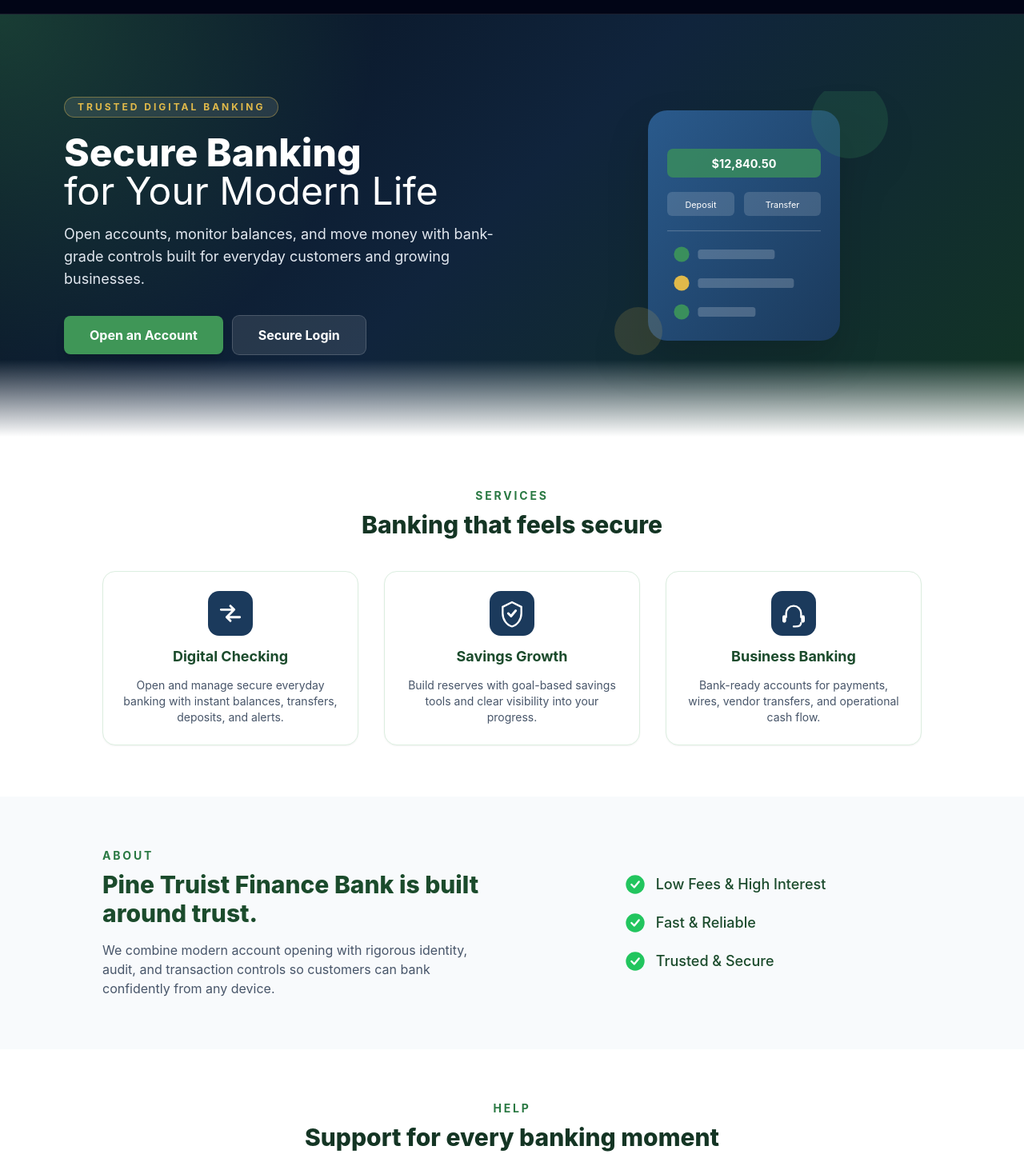
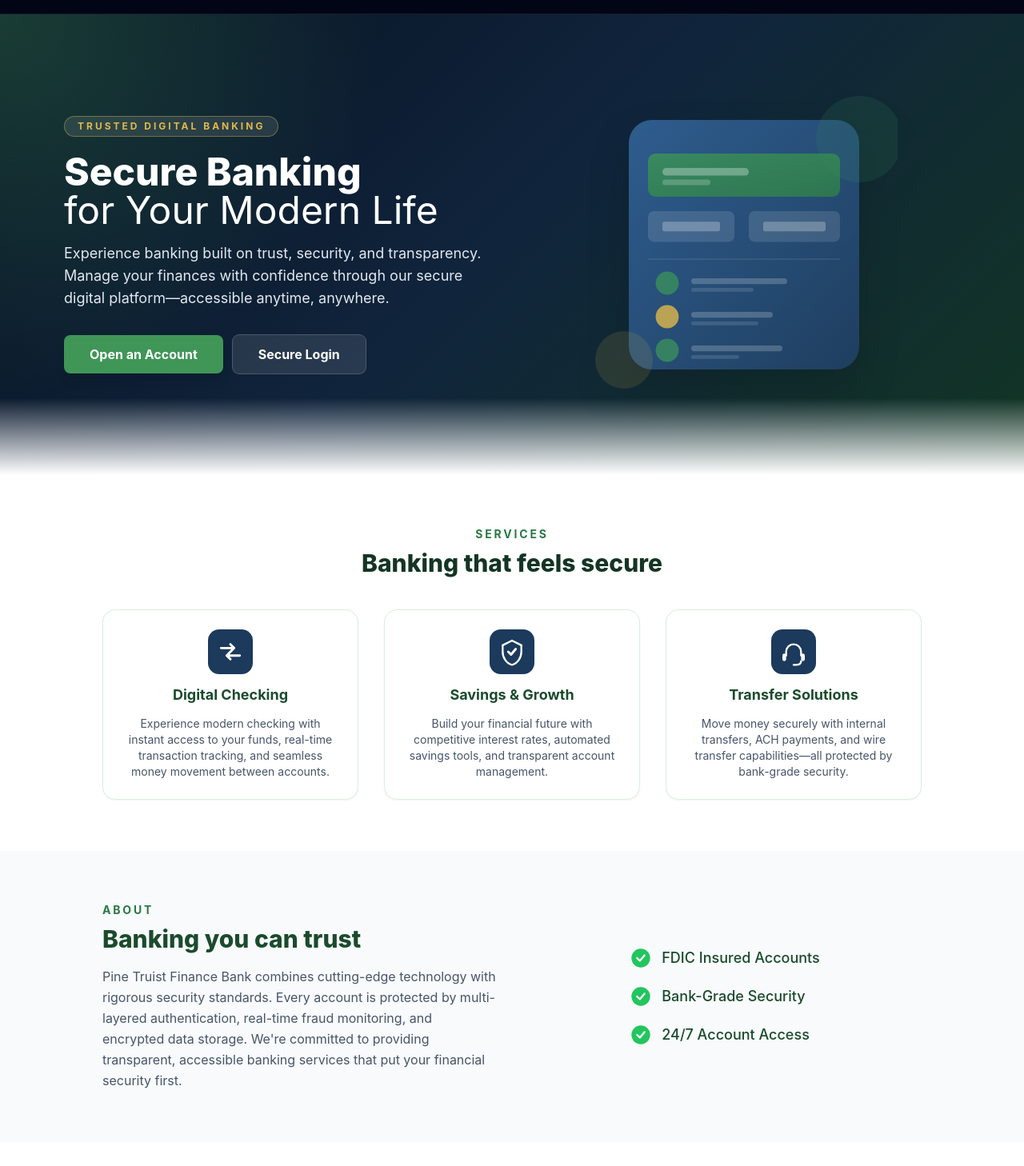
Before and after one commit to Sussyfreelandx/Pine-Truist-Financial-Bank, a React (Vite) app in the folder apps/web/: page / in a window 1280 px wide. Shown: the part 52-1510 px from the top of the page at 80% size. Built offline with nearby package versions, Linux system fonts and the light colour scheme; no server answers.

Commit message:
Revise Landing page content for clarity and impact
Updated service and help card descriptions for clarity and impact. Revised various text elements for improved messaging.

```diff
--- a/apps/web/src/pages/Landing.jsx
+++ b/apps/web/src/pages/Landing.jsx
@@ -70,22 +70,22 @@
 const serviceCards = [
   {
     title: 'Digital Checking',
-    desc: 'Open and manage secure everyday banking with instant balances, transfers, deposits, and alerts.',
+    desc: 'Experience modern checking with instant access to your funds, real-time transaction tracking, and seamless money movement between accounts.',
   },
   {
-    title: 'Savings Growth',
-    desc: 'Build reserves with goal-based savings tools and clear visibility into your progress.',
+    title: 'Savings & Growth',
+    desc: 'Build your financial future with competitive interest rates, automated savings tools, and transparent account management.',
   },
   {
-    title: 'Business Banking',
-    desc: 'Bank-ready accounts for payments, wires, vendor transfers, and operational cash flow.',
+    title: 'Transfer Solutions',
+    desc: 'Move money securely with internal transfers, ACH payments, and wire transfer capabilities—all protected by bank-grade security.',
   },
 ];
 
 const helpCards = [
-  'Account specialists are available 24/7 for login, transfer, and security support.',
-  'Real-time fraud monitoring helps protect every session and transaction.',
-  'Encrypted onboarding keeps personal information protected from application to approval.',
+  'Multi-factor authentication and encryption protect your login credentials and personal information at every step.',
+  'Real-time fraud detection monitors transactions around the clock to identify and prevent suspicious activity.',
+  'Secure account recovery options ensure you always have access to your funds when you need them.',
 ];
 
 /* ─── Landing page ──────────────────────────────────────────────────── */
@@ -134,8 +134,8 @@
               <span className="font-normal">for Your Modern Life</span>
             </h1>
             <p className="text-slate-200 text-lg mb-8 max-w-xl">
-              Open accounts, monitor balances, and move money with bank-grade controls built for
-              everyday customers and growing businesses.
+              Experience banking built on trust, security, and transparency. Manage your finances
+              with confidence through our secure digital platform—accessible anytime, anywhere.
             </p>
             <div className="flex flex-col sm:flex-row gap-3 justify-center md:justify-start">
               <Link
@@ -153,9 +153,11 @@
             </div>
           </div>
           <div className="flex-1 flex justify-center">
+            <div className="relative w-full max-w-sm">
+              {/* Banking illustration without hardcoded values */}
               <svg
-              viewBox="0 0 320 280"
-              className="w-full max-w-sm drop-shadow-2xl"
+                viewBox="0 0 320 320"
+                className="w-full drop-shadow-2xl"
                 xmlns="http://www.w3.org/2000/svg"
               >
                 <defs>
@@ -163,30 +165,71 @@
                     <stop offset="0%" stopColor="#2a5a8c" />
                     <stop offset="100%" stopColor="#1b3a5c" />
                   </linearGradient>
+                  <linearGradient id="cardGrad" x1="0%" y1="0%" x2="100%" y2="100%">
+                    <stop offset="0%" stopColor="#3a8f5c" />
+                    <stop offset="100%" stopColor="#2f7a4d" />
+                  </linearGradient>
                 </defs>
-              <rect x="60" y="20" width="200" height="240" rx="20" fill="url(#heroGrad)" />
-              <rect x="80" y="60" width="160" height="30" rx="6" fill="#3a8f5c" opacity="0.8" />
-              <text x="160" y="80" textAnchor="middle" fill="white" fontSize="12" fontWeight="bold">
-                $12,840.50
-              </text>
-              <rect x="80" y="105" width="70" height="25" rx="5" fill="rgba(255,255,255,0.15)" />
-              <text x="115" y="122" textAnchor="middle" fill="white" fontSize="9">
-                Deposit
-              </text>
-              <rect x="160" y="105" width="80" height="25" rx="5" fill="rgba(255,255,255,0.15)" />
-              <text x="200" y="122" textAnchor="middle" fill="white" fontSize="9">
-                Transfer
-              </text>
-              <rect x="80" y="145" width="160" height="1" fill="rgba(255,255,255,0.2)" />
-              <circle cx="95" cy="170" r="8" fill="#3a8f5c" />
-              <rect x="112" y="165" width="80" height="10" rx="3" fill="rgba(255,255,255,0.2)" />
-              <circle cx="95" cy="200" r="8" fill="#e0b94a" />
-              <rect x="112" y="195" width="100" height="10" rx="3" fill="rgba(255,255,255,0.2)" />
-              <circle cx="95" cy="230" r="8" fill="#3a8f5c" />
-              <rect x="112" y="225" width="60" height="10" rx="3" fill="rgba(255,255,255,0.2)" />
-              <circle cx="270" cy="30" r="40" fill="rgba(58,143,92,0.2)" />
-              <circle cx="50" cy="250" r="25" fill="rgba(224,185,74,0.15)" />
+
+                {/* Main card device */}
+                <rect x="40" y="30" width="240" height="260" rx="24" fill="url(#heroGrad)" />
+                <rect
+                  x="40"
+                  y="30"
+                  width="240"
+                  height="260"
+                  rx="24"
+                  fill="rgba(255,255,255,0.02)"
+                />
+
+                {/* Account balance area - no specific numbers */}
+                <rect
+                  x="60"
+                  y="65"
+                  width="200"
+                  height="45"
+                  rx="8"
+                  fill="url(#cardGrad)"
+                  opacity="0.9"
+                />
+                <rect x="75" y="80" width="90" height="8" rx="4" fill="rgba(255,255,255,0.3)" />
+                <rect x="75" y="92" width="50" height="6" rx="3" fill="rgba(255,255,255,0.2)" />
+
+                {/* Action buttons */}
+                <rect x="60" y="125" width="90" height="32" rx="6" fill="rgba(255,255,255,0.12)" />
+                <rect x="75" y="136" width="60" height="10" rx="2" fill="rgba(255,255,255,0.25)" />
+
+                <rect x="165" y="125" width="95" height="32" rx="6" fill="rgba(255,255,255,0.12)" />
+                <rect x="180" y="136" width="65" height="10" rx="2" fill="rgba(255,255,255,0.25)" />
+
+                {/* Transaction list simulation */}
+                <line
+                  x1="60"
+                  y1="175"
+                  x2="260"
+                  y2="175"
+                  stroke="rgba(255,255,255,0.15)"
+                  strokeWidth="1"
+                />
+
+                {/* Recent transactions - abstract representation */}
+                <circle cx="80" cy="200" r="12" fill="#3a8f5c" opacity="0.8" />
+                <rect x="105" y="195" width="100" height="6" rx="3" fill="rgba(255,255,255,0.2)" />
+                <rect x="105" y="205" width="65" height="4" rx="2" fill="rgba(255,255,255,0.12)" />
+
+                <circle cx="80" cy="235" r="12" fill="#e0b94a" opacity="0.8" />
+                <rect x="105" y="230" width="85" height="6" rx="3" fill="rgba(255,255,255,0.2)" />
+                <rect x="105" y="240" width="70" height="4" rx="2" fill="rgba(255,255,255,0.12)" />
+
+                <circle cx="80" cy="270" r="12" fill="#3a8f5c" opacity="0.8" />
+                <rect x="105" y="265" width="95" height="6" rx="3" fill="rgba(255,255,255,0.2)" />
+                <rect x="105" y="275" width="50" height="4" rx="2" fill="rgba(255,255,255,0.12)" />
+
+                {/* Decorative elements */}
+                <circle cx="280" cy="50" r="45" fill="rgba(58,143,92,0.15)" />
+                <circle cx="35" cy="280" r="30" fill="rgba(224,185,74,0.12)" />
               </svg>
+            </div>
           </div>
         </div>
       </section>
@@ -225,27 +268,27 @@
           <div>
             <p className="text-sm font-bold uppercase tracking-[0.2em] text-pine-600">About</p>
             <h2 className="text-2xl md:text-3xl font-extrabold text-pine-800 mt-2 mb-4">
-              Pine Truist Finance Bank is built around trust.
+              Banking you can trust
             </h2>
-            <p className="text-slate-600">
-              We combine modern account opening with rigorous identity, audit, and transaction
-              controls so customers can bank confidently from any device.
+            <p className="text-slate-600 leading-relaxed">
+              Pine Truist Finance Bank combines cutting-edge technology with rigorous security
+              standards. Every account is protected by multi-layered authentication, real-time fraud
+              monitoring, and encrypted data storage. We&apos;re committed to providing transparent,
+              accessible banking services that put your financial security first.
             </p>
           </div>
           <div className="space-y-5 text-left max-w-md mx-auto">
             <div className="flex items-center gap-3">
               <GreenCheckIcon className="w-7 h-7 flex-shrink-0" />
-              <span className="text-pine-800 text-lg font-medium">
-                Low Fees &amp; High Interest
-              </span>
+              <span className="text-pine-800 text-lg font-medium">FDIC Insured Accounts</span>
             </div>
             <div className="flex items-center gap-3">
               <GreenCheckIcon className="w-7 h-7 flex-shrink-0" />
-              <span className="text-pine-800 text-lg font-medium">Fast &amp; Reliable</span>
+              <span className="text-pine-800 text-lg font-medium">Bank-Grade Security</span>
             </div>
             <div className="flex items-center gap-3">
               <GreenCheckIcon className="w-7 h-7 flex-shrink-0" />
-              <span className="text-pine-800 text-lg font-medium">Trusted &amp; Secure</span>
+              <span className="text-pine-800 text-lg font-medium">24/7 Account Access</span>
             </div>
           </div>
         </div>
@@ -256,7 +299,7 @@
           <div className="text-center mb-8">
             <p className="text-sm font-bold uppercase tracking-[0.2em] text-pine-600">Help</p>
             <h2 className="text-2xl md:text-3xl font-extrabold text-pine-900 mt-2">
-              Support for every banking moment
+              Your security is our priority
             </h2>
           </div>
           <div className="grid md:grid-cols-3 gap-4">
```
Lines whose indentation alone changed are shown as unchanged.
